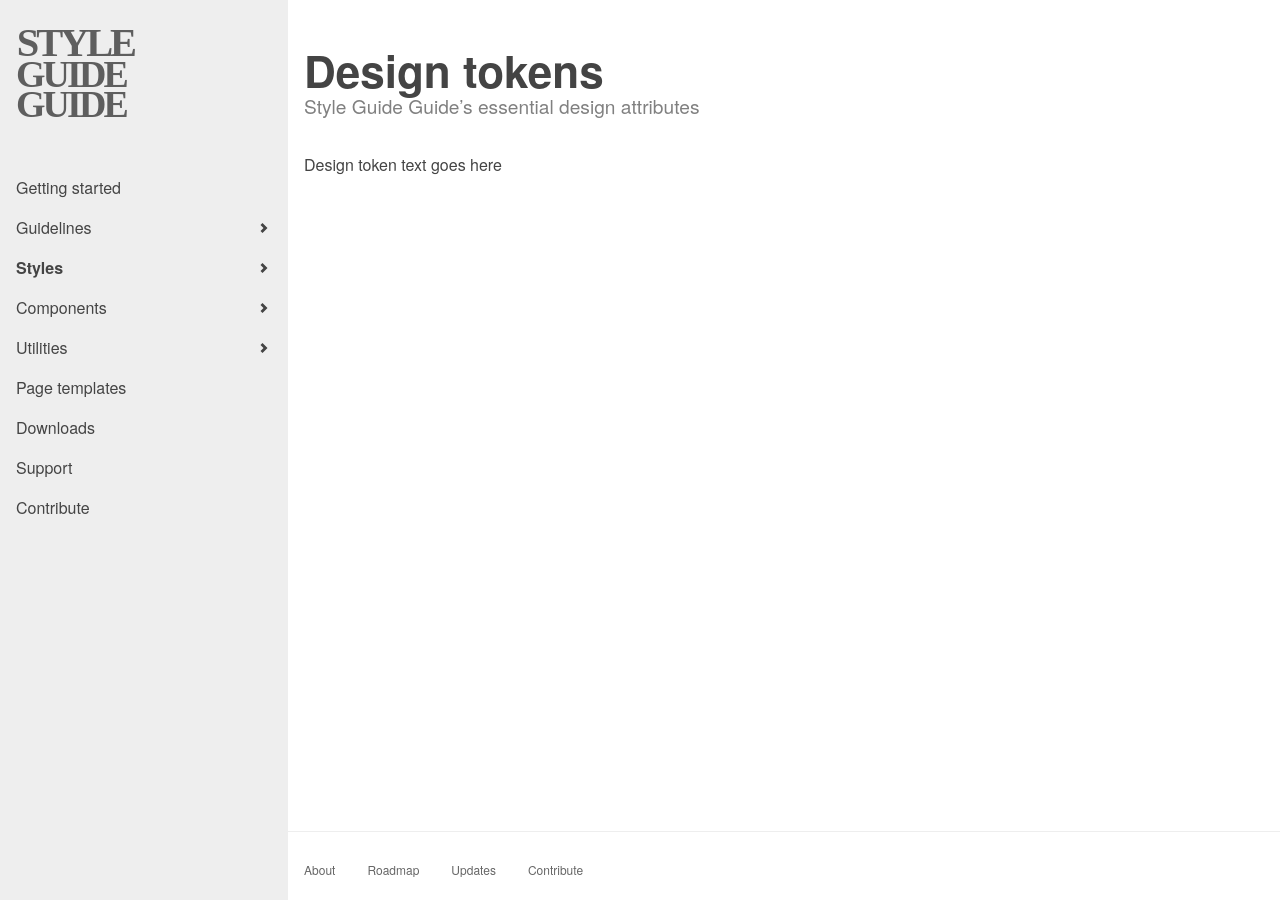
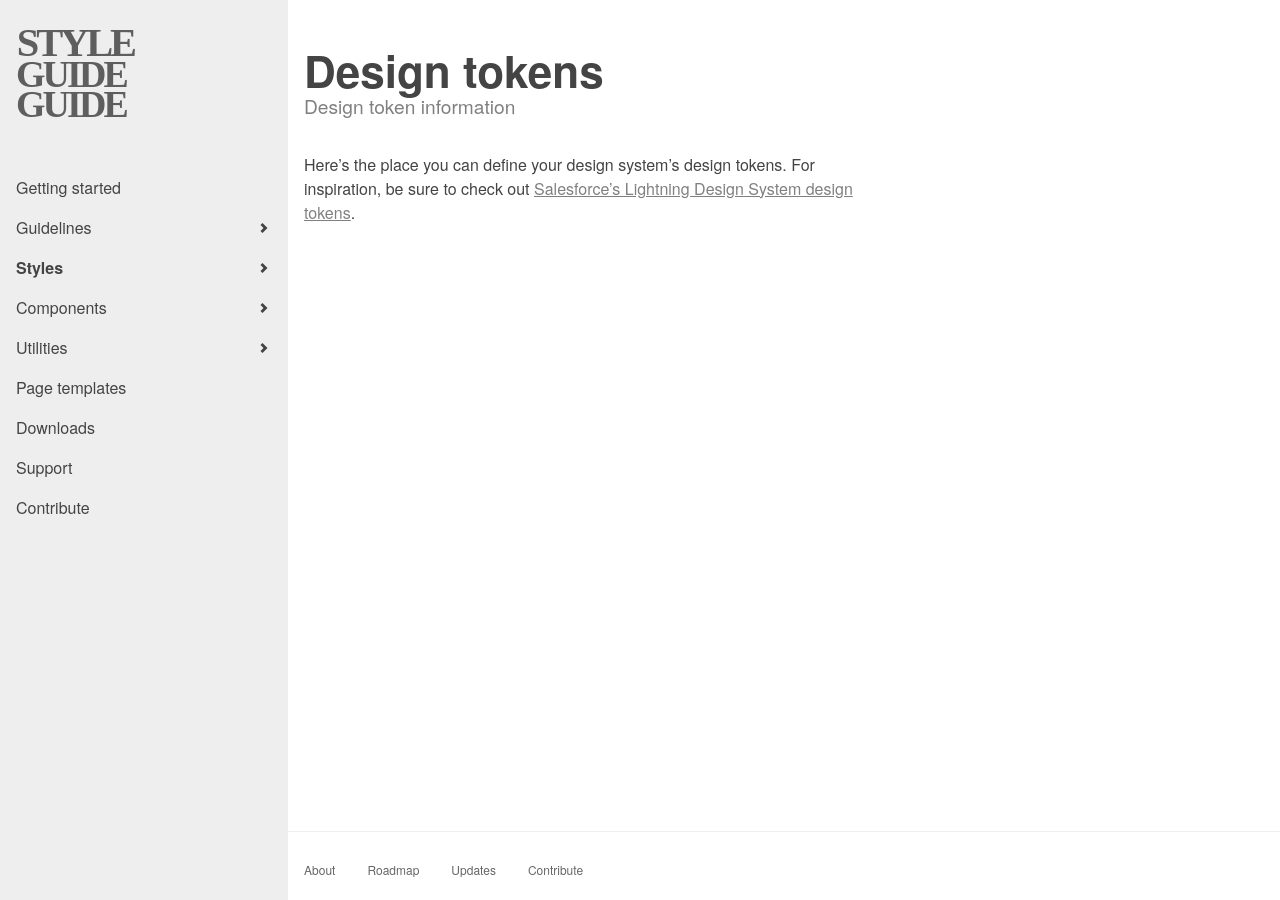
Before and after one commit to bradfrost/style-guide-guide, a Jekyll site: the page built from styles/02-design-tokens.md, in a window 1280 px wide. Built offline with Jekyll 4.4.1, drawn with Linux system fonts in a browser that asks for light colours.

Commit message:
Design tokens page content

```diff
--- a/styles/02-design-tokens.md
+++ b/styles/02-design-tokens.md
@@ -4,8 +4,8 @@ type: detail
 title: Design tokens
 group: styles
 permalink: /styles/design-tokens.html
-description: Style Guide Guide's essential design attributes
+description: Design token information
 
 ---
 
-Design token text goes here
+Here's the place you can define your design system's design tokens. For inspiration, be sure to check out [Salesforce's Lightning Design System design tokens](https://www.lightningdesignsystem.com/design-tokens/).
```
